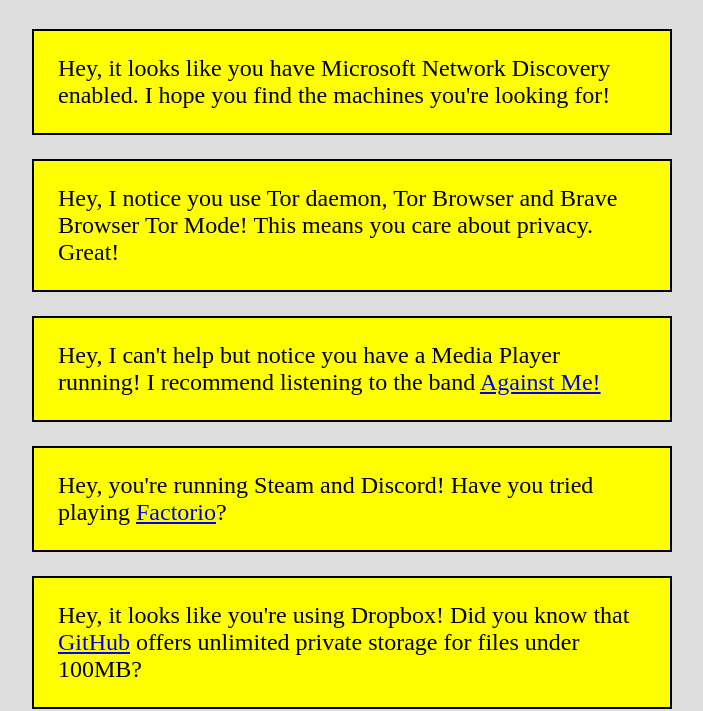
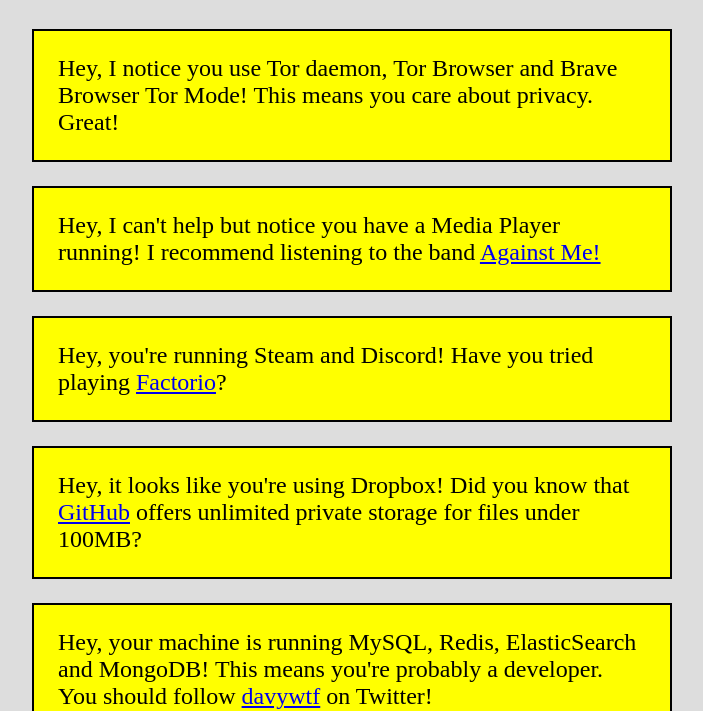
Before and after one commit to wybiral/wtf, a plain HTML site: page index.html in a window 1280 px wide. Shown: the part 90-801 px from the top of the page, without its empty margins (288-991 px from the left). Drawn offline with Linux system fonts and the light colour scheme; no server answers.

Commit message:
remove discover

```diff
--- a/index.html
+++ b/index.html
@@ -29,9 +29,6 @@
             <section id="privacy">
                 Hey, I notice you use <span class="name"></span>! This means you care about privacy. Great!
             </section>
-            <section id="discover">
-                Hey, it looks like you have <span class="name"></span> enabled. I hope you find the machines you're looking for!
-            </section>
         </main>
     </body>
 </html>
--- a/js/index.js
+++ b/js/index.js
@@ -48,21 +48,12 @@ const privacyListener = {
     detected: [],
 };
 
-const discoverListener = {
-    id: 'discover',
-    services: [
-        {url: 'http://127.0.0.1:5357', name: 'Microsoft Network Discovery'},
-    ],
-    detected: [],
-};
-
 window.onload = () => {
     start(developerListener);
     start(filesListener);
     start(gamesListener);
     start(mediaListener);
     start(privacyListener);
-    start(discoverListener);
 };
 
 function start(listener) {
```
